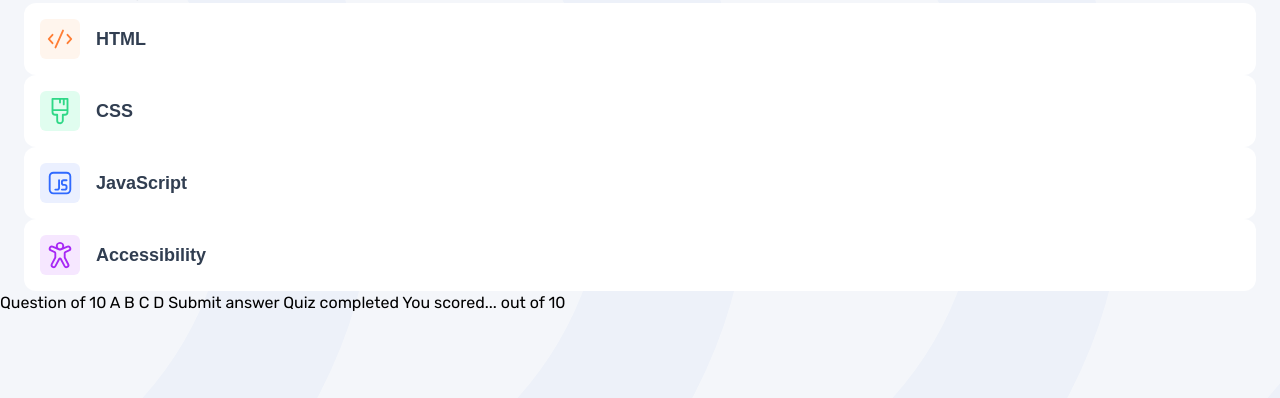
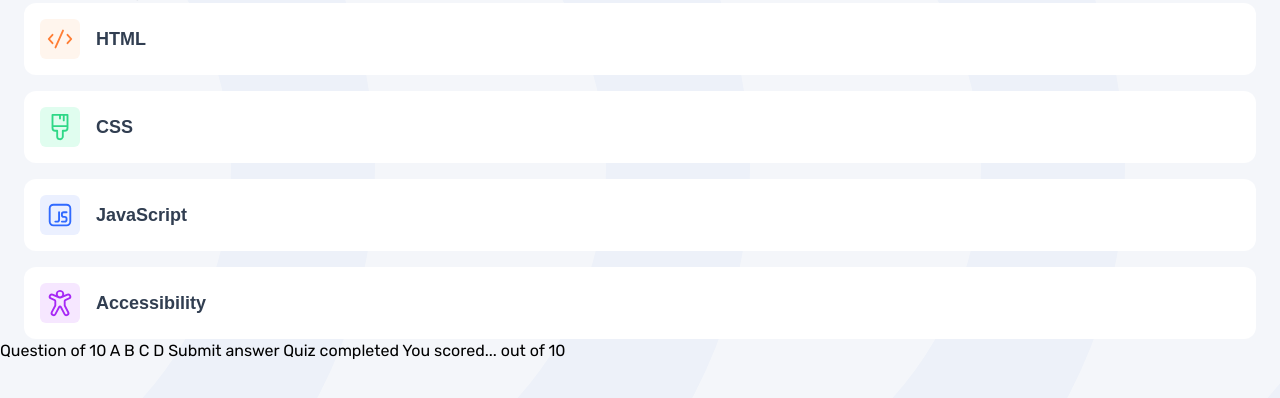
Before and after one commit to O-Julia-O/frontend-quiz-app, a website built with Vite: page index.html in a window 1280 px wide. Shown: the part 156-554 px from the top of the page. Built offline with nearby package versions, Linux system fonts and the light colour scheme.

Commit message:
adding gap between buttons

```diff
--- a/src/styles/buttons.css
+++ b/src/styles/buttons.css
@@ -1,7 +1,5 @@
-quiz-menu__buttons {
-  display: flex;
-  justify-content: space-between;
-  margin: 0 24px;
+.quiz-menu__buttons {
+    gap: 16px;
 }
 
 .button {
```
